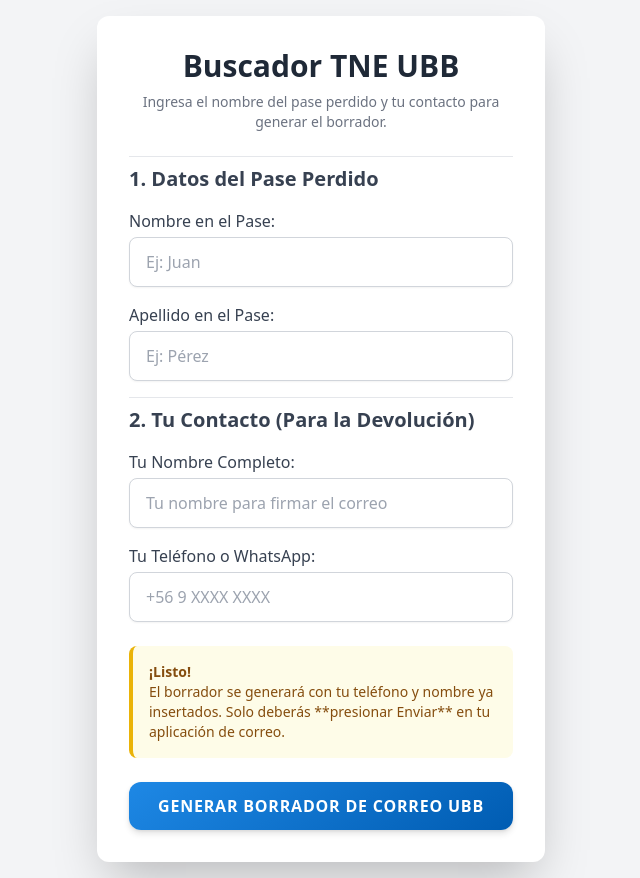
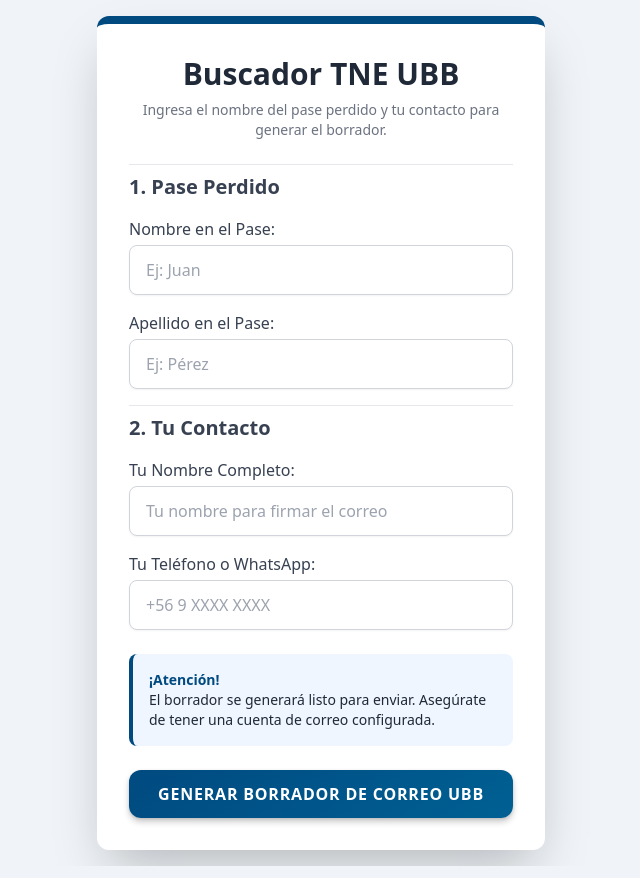
Before and after one commit to TNEUBB/Tne-Finder, a plain HTML site: page index.html in a window 1280 px wide. Shown: the whole page, without its empty margins (319-959 px from the left). Drawn offline with nearby package versions, Linux system fonts and the light colour scheme.

Commit message:
Update index.html

```diff
--- a/index.html
+++ b/index.html
@@ -7,25 +7,39 @@
     <link rel="manifest" href="manifest.json">
     <meta name="mobile-web-app-capable" content="yes">
     <meta name="apple-mobile-web-app-capable" content="yes">
-    <meta name="theme-color" content="#1e88e5">
+    <meta name="theme-color" content="#004a80"> <script src="https://cdn.tailwindcss.com"></script>
+    <style>
+        /* Definición de los colores UBB */
+        .color-ubb-main {
+            background-color: #004a80; /* Azul oscuro principal */
+            color: white;
+        }
+        .text-ubb-main {
+            color: #004a80;
+        }
 
-    <script src="https://cdn.tailwindcss.com"></script>
-    <style>
+        /* Estilos del Botón Azul UBB */
         .btn-accion {
-            background: linear-gradient(145deg, #1e88e5, #005cb2);
-            box-shadow: 0 4px 6px rgba(0, 0, 0, 0.1), 0 1px 3px rgba(0, 0, 0, 0.08);
+            /* Gradiente de azul UBB más oscuro a más claro */
+            background: linear-gradient(145deg, #004a80, #006093);
+            box-shadow: 0 4px 6px rgba(0, 0, 0, 0.2), 0 1px 3px rgba(0, 0, 0, 0.1);
             transition: all 0.2s;
         }
         .btn-accion:hover {
-            box-shadow: 0 6px 10px rgba(0, 0, 0, 0.2), 0 3px 5px rgba(0, 0, 0, 0.12);
+            box-shadow: 0 6px 10px rgba(0, 0, 0, 0.3), 0 3px 5px rgba(0, 0, 0, 0.15);
             transform: translateY(-1px);
+        }
+
+        /* Ajuste para que el fondo se vea limpio */
+        .min-h-screen {
+            background-color: #f0f4f8; /* Un fondo muy ligero, casi blanco */
         }
     </style>
 </head>
-<body class="bg-gray-100 min-h-screen flex items-center justify-center p-4">
+<body class="min-h-screen flex items-center justify-center p-4">
 
-    <div class="w-full max-w-md bg-white p-6 md:p-8 rounded-xl shadow-2xl">
-        <h1 class="text-3xl font-bold text-center text-gray-800 mb-2">
+    <div class="w-full max-w-md bg-white p-6 md:p-8 rounded-xl shadow-2xl border-t-8 border-[#004a80]">
+        <h1 class="text-3xl font-bold text-center text-gray-800 mb-2 text-ubb-main">
             Buscador TNE UBB
         </h1>
         <p class="text-center text-sm text-gray-500 mb-6">
@@ -33,38 +47,38 @@
         </p>
 
         <div class="space-y-4">
-            <h2 class="text-xl font-semibold text-gray-700 pt-2 border-t mt-4">1. Datos del Pase Perdido</h2>
+            <h2 class="text-xl font-semibold text-gray-700 pt-2 border-t mt-4 text-ubb-main">1. Pase Perdido</h2>
 
             <label class="block">
                 <span class="text-gray-700 font-medium">Nombre en el Pase:</span>
                 <input type="text" id="nombre" placeholder="Ej: Juan"
-                       class="mt-1 block w-full px-4 py-3 border border-gray-300 rounded-lg shadow-sm focus:border-blue-500 focus:ring focus:ring-blue-500 focus:ring-opacity-50 transition duration-150">
+                       class="mt-1 block w-full px-4 py-3 border border-gray-300 rounded-lg shadow-sm focus:border-[#004a80] focus:ring focus:ring-[#004a80] focus:ring-opacity-50 transition duration-150">
             </label>
 
             <label class="block">
                 <span class="text-gray-700 font-medium">Apellido en el Pase:</span>
                 <input type="text" id="apellido" placeholder="Ej: Pérez"
-                       class="mt-1 block w-full px-4 py-3 border border-gray-300 rounded-lg shadow-sm focus:border-blue-500 focus:ring focus:ring-blue-500 focus:ring-opacity-50 transition duration-150">
+                       class="mt-1 block w-full px-4 py-3 border border-gray-300 rounded-lg shadow-sm focus:border-[#004a80] focus:ring focus:ring-[#004a80] focus:ring-opacity-50 transition duration-150">
             </label>
 
-            <h2 class="text-xl font-semibold text-gray-700 pt-2 border-t mt-4">2. Tu Contacto (Para la Devolución)</h2>
+            <h2 class="text-xl font-semibold text-gray-700 pt-2 border-t mt-4 text-ubb-main">2. Tu Contacto</h2>
 
             <label class="block">
                 <span class="text-gray-700 font-medium">Tu Nombre Completo:</span>
                 <input type="text" id="tuNombre" placeholder="Tu nombre para firmar el correo"
-                       class="mt-1 block w-full px-4 py-3 border border-gray-300 rounded-lg shadow-sm focus:border-blue-500 focus:ring focus:ring-blue-500 focus:ring-opacity-50 transition duration-150">
+                       class="mt-1 block w-full px-4 py-3 border border-gray-300 rounded-lg shadow-sm focus:border-[#004a80] focus:ring focus:ring-[#004a80] focus:ring-opacity-50 transition duration-150">
             </label>
 
             <label class="block">
                 <span class="text-gray-700 font-medium">Tu Teléfono o WhatsApp:</span>
                 <input type="tel" id="tuContacto" placeholder="+56 9 XXXX XXXX"
-                       class="mt-1 block w-full px-4 py-3 border border-gray-300 rounded-lg shadow-sm focus:border-blue-500 focus:ring focus:ring-blue-500 focus:ring-opacity-50 transition duration-150">
+                       class="mt-1 block w-full px-4 py-3 border border-gray-300 rounded-lg shadow-sm focus:border-[#004a80] focus:ring focus:ring-[#004a80] focus:ring-opacity-50 transition duration-150">
             </label>
         </div>
 
-        <div id="contactMessage" class="mt-6 p-4 bg-yellow-50 border-l-4 border-yellow-500 text-sm text-yellow-800 rounded-lg">
-            <p class="font-semibold">¡Listo!</p>
-            <p>El borrador se generará con tu teléfono y nombre ya insertados. Solo deberás **presionar Enviar** en tu aplicación de correo.</p>
+        <div id="contactMessage" class="mt-6 p-4 bg-blue-50 border-l-4 border-[#004a80] text-sm text-gray-800 rounded-lg">
+            <p class="font-semibold text-ubb-main">¡Atención!</p>
+            <p>El borrador se generará listo para enviar. Asegúrate de tener una cuenta de correo configurada.</p>
         </div>
 
         <button id="btnGenerar" onclick="generarCorreo()"
```
